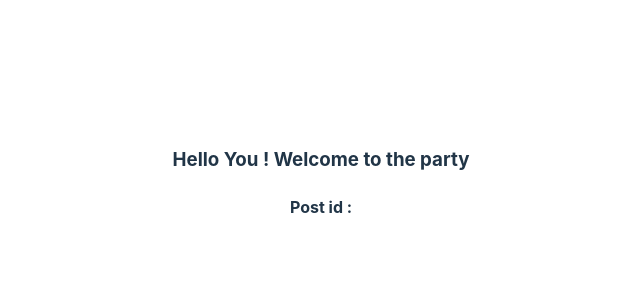
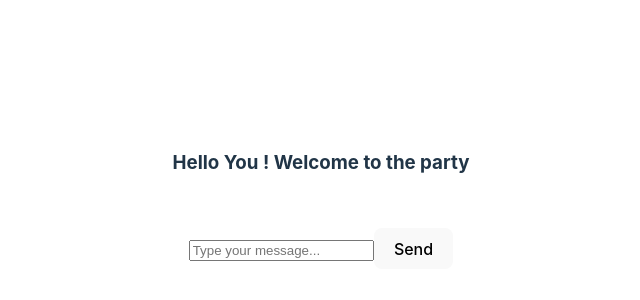
Before and after one commit to MathisNIV/GroovieLive, a React (Vite) app in the folder ReactJS/my-app/: page /room/DJ_Mathis in a window 1280 px wide. Shown: the part 216-516 px from the top of the page, without its empty margins (319-959 px from the left). Built offline with nearby package versions, Linux system fonts and the light colour scheme; no server answers; the HTML template or start-up script is replaced by a standard one.

Commit message:
different DJ OK

```diff
--- a/ReactJS/my-app/src/App.jsx
+++ b/ReactJS/my-app/src/App.jsx
@@ -18,11 +18,11 @@ function App() {
         <Routes>
             <Route exact path="/room" element={<DJ_Room socket = {socket} />}/>
             <Route path="/" element={<ListRooms socket = {socket}/>}/>
-            {/*<Route*/}
-            {/*    path="room/:id"*/}
-            {/*    element={<Room socket = {socket}/>}*/}
-            {/*/>*/}
-            <Route exact path="/room/DJ_Mathis" element={<Room socket = {socket}/>}></Route>
+            <Route
+                path="/room/:id"
+                element={<Room socket = {socket}/>}
+            />
+            {/*<Route exact path="/room/DJ_Mathis" element={<Room socket = {socket}/>}></Route>*/}
         </Routes>
     </Router>
 
--- a/ReactJS/my-app/src/components/Node/DJ_Room.jsx
+++ b/ReactJS/my-app/src/components/Node/DJ_Room.jsx
@@ -3,7 +3,7 @@ import QRCode from 'qrcode.react';
 
 
 export const DJ_Room = (props) => {
-    const [url, setURL] = useState('http://localhost:5173/room');
+    const [url, setURL] = useState('http://localhost/room');
     const [showQRCode, setShowQRCode] = useState(false);
     const [description, setDescription] = useState('Create your own room !');
 
@@ -13,7 +13,7 @@ export const DJ_Room = (props) => {
         socket.emit('createRoom');
         console.log("Room created ", url);
         socket.on('roomUrl', (room) => {
-            setURL('http://localhost:5173/room/'+room);
+            setURL('http://localhost/room/'+room);
             setShowQRCode(true);
             setDescription("Share this QR code to join the room !");
         })
--- a/ReactJS/my-app/src/components/Node/ListRooms.jsx
+++ b/ReactJS/my-app/src/components/Node/ListRooms.jsx
@@ -7,7 +7,6 @@ export const ListRooms = (props) => {
     useEffect(() => {
         socket.emit('getRooms');
         socket.on('roomsList', (entryList) => {
-            console.log("list of rooms ", entryList);
             setListRooms(entryList);
         });
     }, [])
@@ -18,9 +17,9 @@ export const ListRooms = (props) => {
             <h3>List of rooms available : </h3>
             <nav>
                 <ul>
-                    {listRooms.map((room, index) => (
+                    {listRooms.map((id, index) => (
                         <li key={index}>
-                            <Link to={`room/${room}`}>{room}</Link>
+                            <Link to={`room/${id}`}>{id}</Link>
                         </li>
                     ))}
                 </ul>
--- a/ReactJS/my-app/src/components/Node/Room.jsx
+++ b/ReactJS/my-app/src/components/Node/Room.jsx
@@ -5,10 +5,12 @@ export const Room = (props) => {
 
     const socket = props.socket;
     const [inputValue, setInputValue] = useState('');
-    const { id } = useParams();
+
+    const {id} = useParams();
 
     useEffect(() => {
-        socket.emit('joinRoom', "DJ_Mathis");
+        socket.emit('joinRoom', id);
+        console.log("ici");
     }, []);
 
     // socket.on('roomUrl', (room) => {
@@ -31,20 +33,19 @@ export const Room = (props) => {
         <div className="container">
             <div className="card">
                 <h3>Hello You ! Welcome to the party</h3>
-                <h4>Post id : {id}</h4>
             </div>
 
-            {/*<form className="ui form center aligned" onSubmit={handleFormSubmit}>*/}
-            {/*    <div className="ui action input">*/}
-            {/*        <input*/}
-            {/*            type="text"*/}
-            {/*            value={inputValue}*/}
-            {/*            onChange={(e) => setInputValue(e.target.value)}*/}
-            {/*            placeholder="Type your message..."*/}
-            {/*        />*/}
-            {/*        <button className='ui button' type="submit">Send</button>*/}
-            {/*    </div>*/}
-            {/*</form>*/}
+            <form className="ui form center aligned" onSubmit={handleFormSubmit}>
+                <div className="ui action input">
+                    <input
+                        type="text"
+                        value={inputValue}
+                        onChange={(e) => setInputValue(e.target.value)}
+                        placeholder="Type your message..."
+                    />
+                    <button className='ui button' type="submit">Send</button>
+                </div>
+            </form>
         </div>
     );
 }
```
Also changed, not shown: 1 other file (tests, documents, lock files or other folders).
